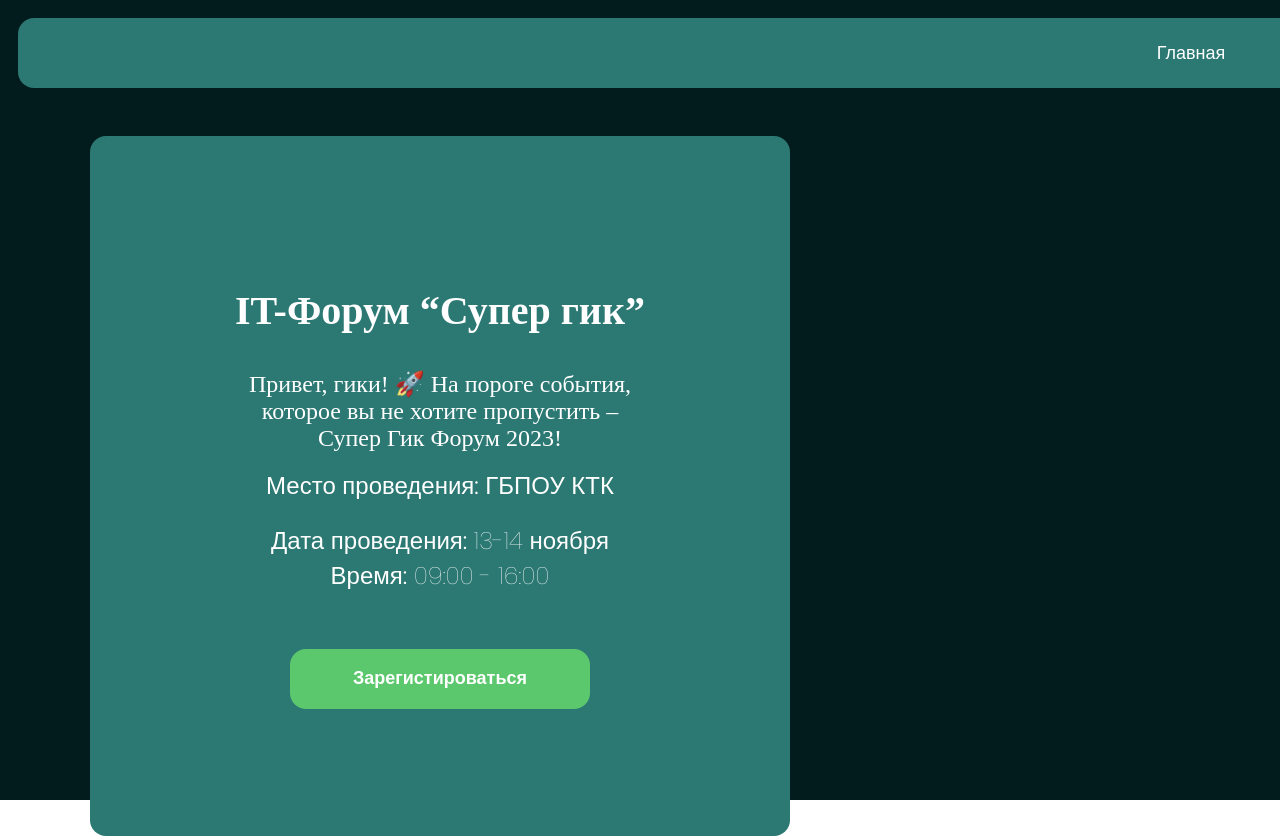
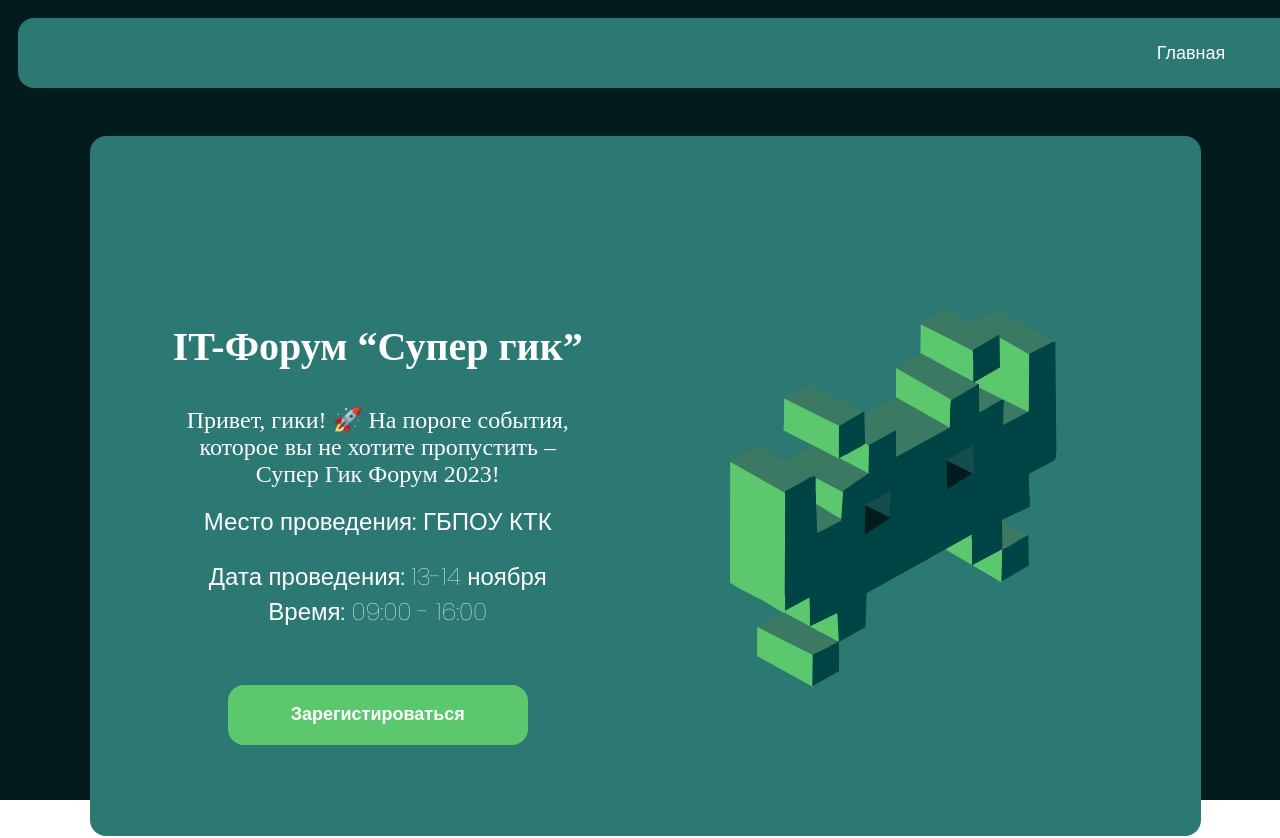
Before and after one commit to soulmatedev/hakaton-landing-registration, a React (Create React App) app: page / in a window 1280 px wide. Shown: the top 838 px of the page. Built offline with nearby package versions, Linux system fonts and the light colour scheme.

Commit message:
Добавляет арт и лого на HomeBlock.tsx

```diff
--- a/src/components/home/HomeBlock.tsx
+++ b/src/components/home/HomeBlock.tsx
@@ -3,6 +3,8 @@ import PrimaryButton from "../ui/button/PrimaryButton";
 import {useNavigate} from "react-router-dom";
 import FooterBlock from "../footer/FooterBlock";
 import NavbarBlock from "../navbar/NavbarBlock";
+import Logo from "../../assets/jpg/Logo.jpg"
+import HomeArt from "../../assets/jpg/HomeArt.jpg"
 
 const HomeBlock = () => {
 
@@ -14,7 +16,7 @@ const HomeBlock = () => {
     return (
         <>
             <NavbarBlock/>
-            <div className="home-page__home-block">
+            <div className="home-page__home_block">
                 <div className="home-page__home-info">
                     <div className="home-page__home-agitation">
                         <div className="home-page__home_title">
@@ -29,20 +31,23 @@ const HomeBlock = () => {
                             Место проведения: ГБПОУ КТК
                         </div>
                         <div className="home-page__home-datetime">
-                            Дата проведения: <span>13-14</span>  ноября <br/>
+                            Дата проведения: <span>13-14</span> ноября <br/>
                             Время: <span>09:00 - 16:00</span>
                         </div>
                         <div className="home-page__home_button">
                             <PrimaryButton
-                              content="Зарегистироваться"
-                              onClick={onRegistrationClick}
-                              className="home-page__primary-button"
+                                content="Зарегистироваться"
+                                onClick={onRegistrationClick}
+                                className="home-page__primary-button"
                             />
                         </div>
                     </div>
+                    <div className="home-page__home_logo">
+                        <img src={Logo} alt="iiuii"/>
+                    </div>
                 </div>
-                <div className="home-page__home_logo">
-
+                <div className="home-page__home-art">
+                    <img src={HomeArt} alt="iiuii" />
                 </div>
             </div>
             <FooterBlock/>
--- a/src/styles/home-page/__home-block.scss
+++ b/src/styles/home-page/__home-block.scss
@@ -1,19 +1,23 @@
 @import "src/styles/variables";
 
-.home-page__home-block {
+.home-page__home_block {
   display: grid;
+  grid-template-columns: repeat(2, 1fr);
+}
+
+.home-page__home-info {
+  display: grid;
+  grid-template-columns: repeat(2, 1fr);
   align-items: center;
   justify-content: center;
   margin: 30px 0 50px 90px;
 
   background: $frame-background-color;
-  width: 700px;
+  width: 1111px;
   height: 700px;
   border-radius: 16px;
-}
+  padding: 20px;
 
-.home-page__home-info {
-  padding: 20px;
 }
 
 .home-page__home_title {
@@ -26,6 +30,10 @@
   line-height: normal;
 
   margin-top: 95px;
+}
+
+.home-page__home-art {
+  margin: 30px 0 50px 90px;
 }
 
 .home-page__home_description {
```
Also changed, not shown: src/assets/jpg/HomeArt.jpg (added), src/assets/jpg/Logo.jpg (added).
